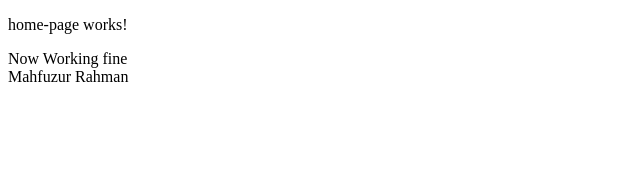
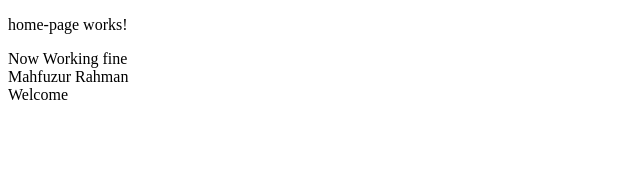
Before and after one commit to mahfuzur-rahman-swe/mahfuzur-rahman-swe.github.io, an Angular app: page / in a window 1280 px wide. Shown: the top 176 px of the page, without its empty margins (0-640 px from the left). Built offline with nearby package versions, Linux system fonts and the light colour scheme.

Commit message:
check auto deploy updated 6

```diff
--- a/src/app/home-page/home-page.component.html
+++ b/src/app/home-page/home-page.component.html
@@ -1,3 +1,4 @@
 <p>home-page works!</p>
 <div>Now Working fine</div>
 <div>Mahfuzur Rahman</div>
+<div>Welcome</div>
```
